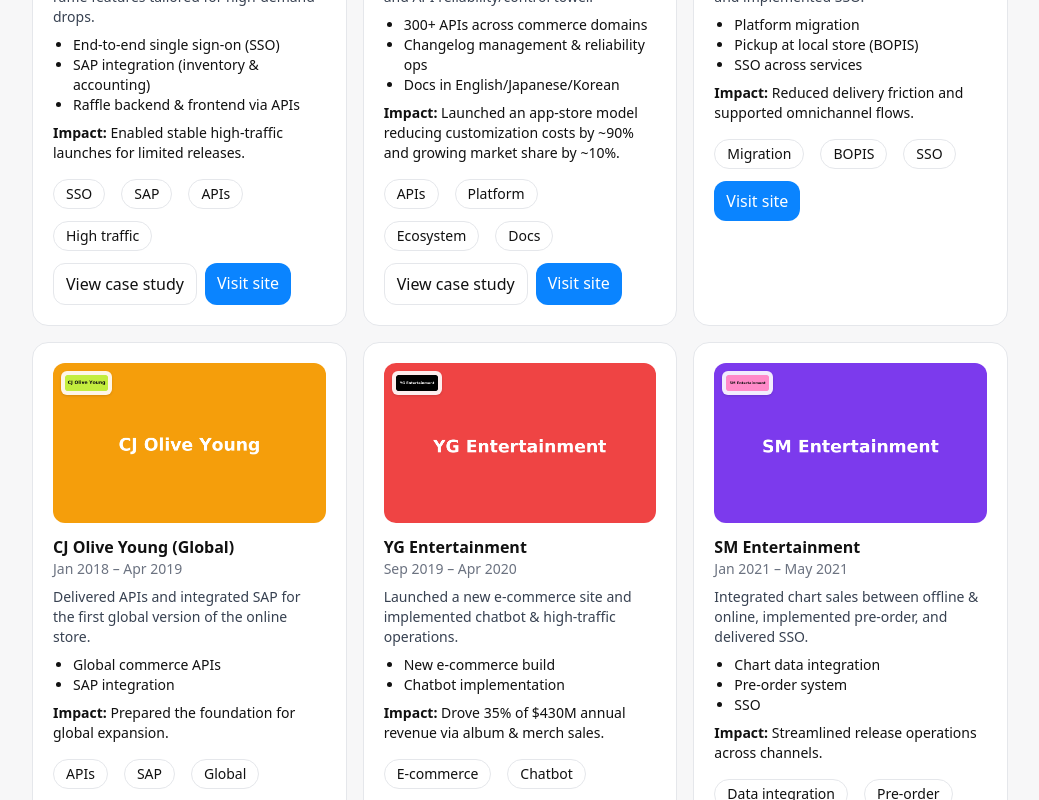
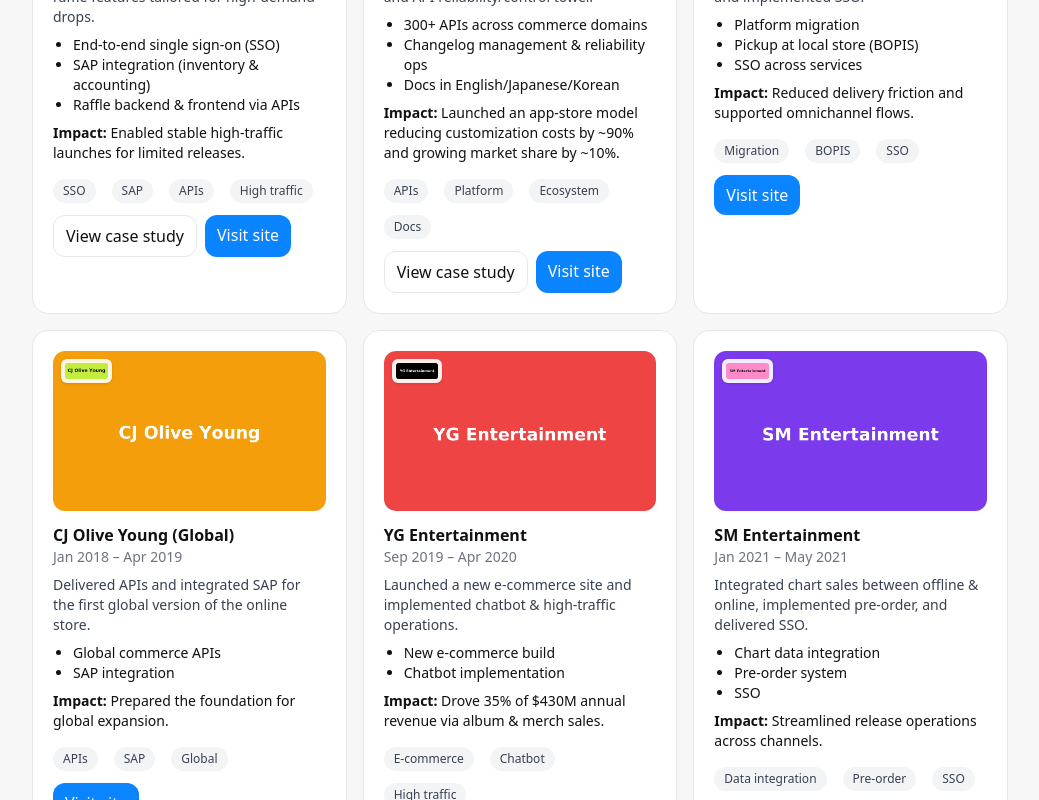
Before and after one commit to AlexHan9/portfolio-hankyul, a Next.js app: page / in a window 1280 px wide. Shown: the part 1420-2220 px from the top of the page, without its empty margins (120-1159 px from the left). Built offline with nearby package versions, Linux system fonts and the light colour scheme.

Commit message:
Update globals.css

```diff
--- a/app/globals.css
+++ b/app/globals.css
@@ -6,7 +6,16 @@
 body { color:var(--fg); background:var(--bg); }
 .container { @apply max-w-5xl mx-auto px-4 md:px-6; }
 .card { @apply bg-white border border-gray-200 rounded-2xl p-5; }
-.pill { @apply inline-block border border-gray-200 rounded-full px-3 py-1 text-sm mr-2 mt-1; }
+.pill { @apply inline-block rounded-full bg-gray-100 text-gray-700 px-2.5 py-1 text-xs mr-2 mt-1; }
 .navlink { @apply ml-4 hover:text-accent; }
 .meta { @apply text-gray-500 text-sm; }
 a.uline { @apply underline text-accent; }
+
+/* === Buttons === */
+.btn { @apply inline-flex items-center justify-center rounded-xl px-3.5 py-2.5 text-sm font-medium transition-shadow shadow-sm focus:outline-none focus-visible:ring-2 focus-visible:ring-accent/60; }
+.btn-primary { @apply bg-accent text-white hover:shadow-md; }
+.btn-outline { @apply border border-gray-300 bg-white hover:border-accent; }
+.btn-sm { @apply px-3 py-1.5 text-sm; }
+
+/* 카드 살짝 리프트 */
+.card:hover { @apply shadow-sm; }
```
